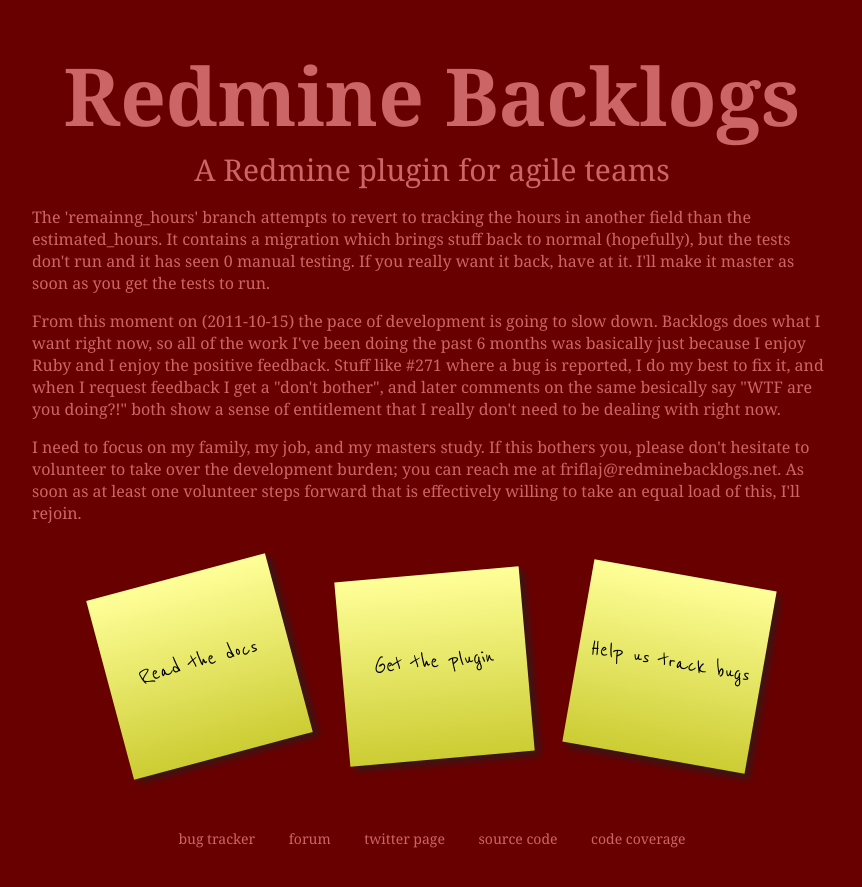
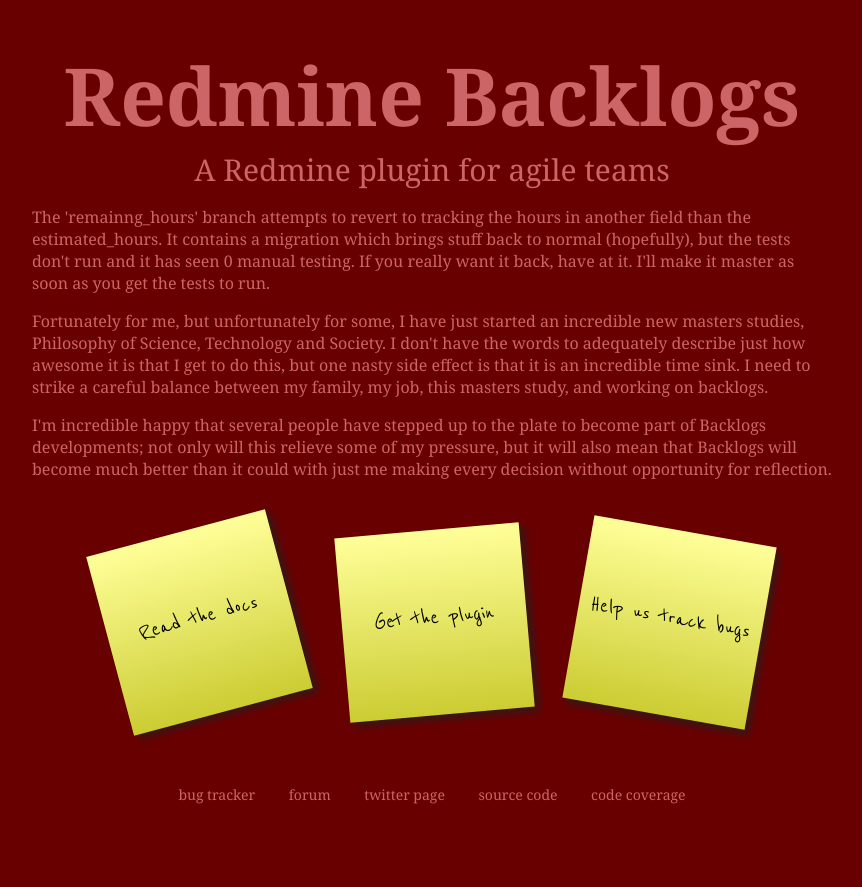
Before and after one commit to backlogs/www, a Jekyll site: the page built from index.html, in a window 1280 px wide. Shown: the top 887 px of the page, without its empty margins (208-1070 px from the left). Built offline with Jekyll 4.4.1, drawn with Linux system fonts in a browser that asks for light colours.

Commit message:
Thank you

```diff
--- a/index.html
+++ b/index.html
@@ -137,21 +137,18 @@ title: Home
       want it back, have at it. I'll make it master as soon as you get
       the tests to run.</p>
 
-      <p>From this moment on (2011-10-15) the pace of development is going
-      to slow down. Backlogs does what I want right now, so all of the
-      work I've been doing the past 6 months was basically just because
-      I enjoy Ruby and I enjoy the positive feedback. Stuff like #271
-      where a bug is reported, I do my best to fix it, and when I request
-      feedback I get a "don't bother", and later comments on the same
-      besically say "WTF are you doing?!" both show a sense of entitlement
-      that I really don't need to be dealing with right now.</p>
+      <p>Fortunately for me, but unfortunately for some, I have just started
+      an incredible new masters studies, Philosophy of Science, Technology and Society.
+      I don't have the words to adequately describe just how awesome it is that I
+      get to do this, but one nasty side effect is that it is an incredible
+      time sink. I need to strike a careful balance between my family, my job,
+      this masters study, and working on backlogs.</p>
 
-      <p>I need to focus on my family, my job, and my masters
-      study. If this bothers you, please don't hesitate to volunteer
-      to take over the development burden; you can reach me at
-      friflaj@redminebacklogs.net. As soon as at least one volunteer
-      steps forward that is effectively willing to take an equal load
-      of this, I'll rejoin.</p>
+      <p>I'm incredible happy that several
+      people have stepped up to the plate to become part of Backlogs developments;
+      not only will this relieve some of my pressure, but it will also mean that
+      Backlogs will become much better than it could with just me making every decision
+      without opportunity for reflection.</p>
     </div>
     <div id="links">
       <ul>
```
